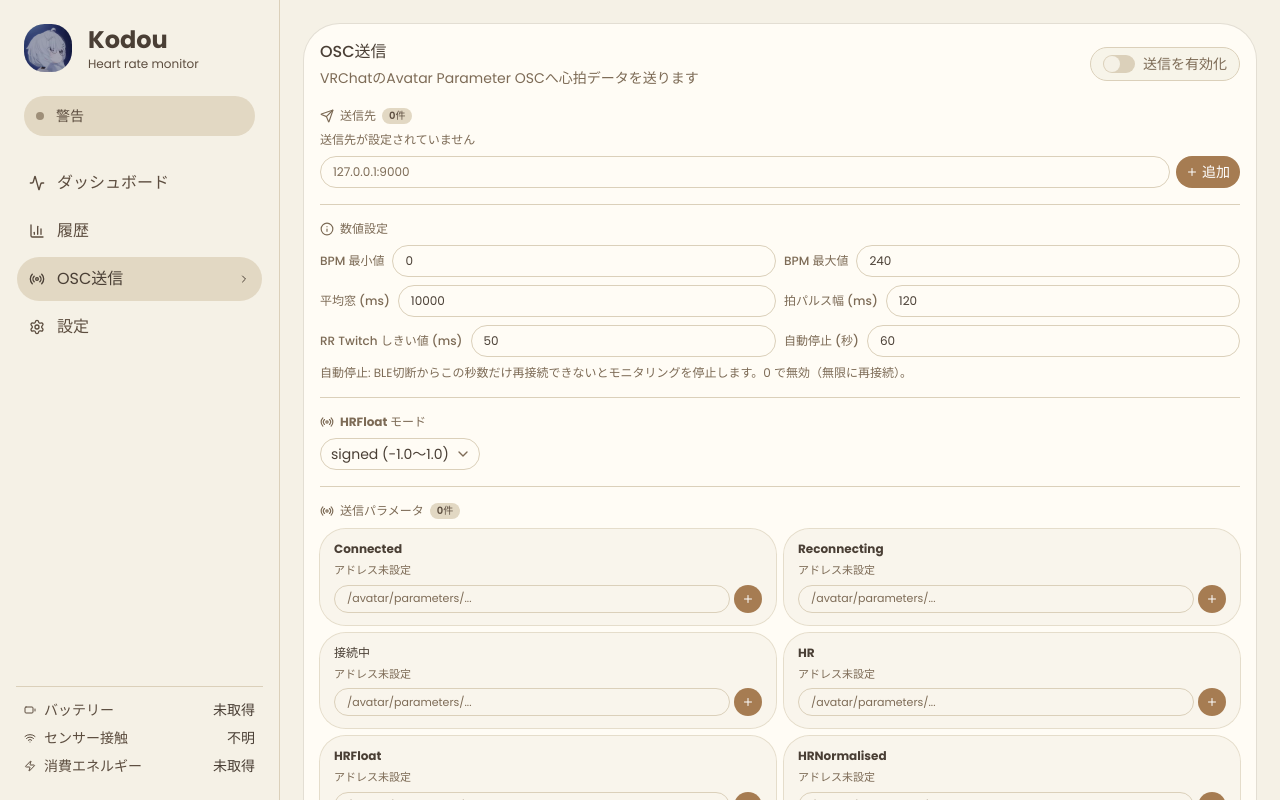
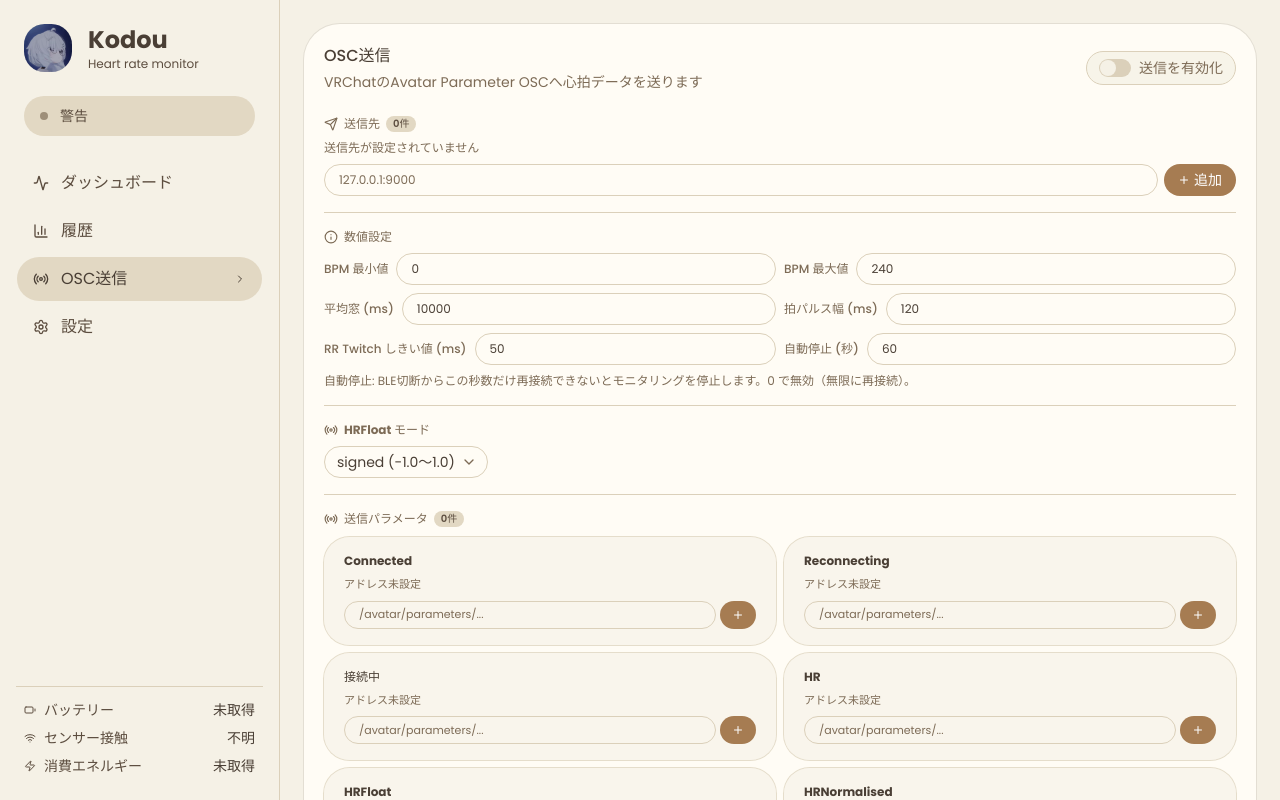
Before and after one commit to Nlkomaru/kodou, a React (Vite) app in the folder app/: page /#/top in a window 1280 px wide. Both pictures are taken after a click on the button "OSC送信". Built offline with nearby package versions, Linux system fonts and the light colour scheme.

Commit message:
💄 Align component padding with the theme radius and fix Select interaction (#27)

```diff
--- a/app/src/components/hr-chart-panel/hr-chart-panel.tsx
+++ b/app/src/components/hr-chart-panel/hr-chart-panel.tsx
@@ -176,7 +176,7 @@ export function HrChartPanel({
   );
 
   return (
-    <div className="flex min-w-0 flex-col rounded-xl bg-background p-4">
+    <div className="flex min-w-0 flex-col rounded-xl bg-background p-6">
       <Button
         type="button"
         variant="ghost"
--- a/app/src/components/osc-panel/osc-panel.tsx
+++ b/app/src/components/osc-panel/osc-panel.tsx
@@ -189,7 +189,7 @@ export function OscPanel() {
             <button
               type="button"
               onClick={handleAddTarget}
-              className="inline-flex shrink-0 items-center gap-1 rounded-md bg-primary px-2.5 py-1 text-xs font-bold text-primary-foreground hover:bg-primary/90"
+              className="inline-flex shrink-0 items-center gap-1 rounded-md bg-primary px-3.5 py-1 text-xs font-bold text-primary-foreground hover:bg-primary/90"
             >
               <Plus className="size-3" />
               追加
@@ -295,7 +295,7 @@ export function OscPanel() {
               return (
                 <div
                   key={meta.key}
-                  className="flex flex-col gap-1.5 rounded-lg bg-muted/30 px-3.5 py-3 ring-1 ring-border/70"
+                  className="flex flex-col gap-2 rounded-lg bg-muted/30 px-5 py-4 ring-1 ring-border/70"
                 >
                   <div className="flex items-center justify-between gap-1">
                     <span className="text-xs font-bold">{meta.label}</span>
@@ -335,7 +335,7 @@ export function OscPanel() {
                     <button
                       type="button"
                       onClick={() => handleAddAddress(meta.key)}
-                      className="inline-flex shrink-0 items-center justify-center rounded-md bg-primary px-2 text-[11px] font-bold text-primary-foreground hover:bg-primary/90"
+                      className="inline-flex shrink-0 items-center justify-center rounded-md bg-primary px-3 text-[11px] font-bold text-primary-foreground hover:bg-primary/90"
                     >
                       <Plus className="size-3" />
                     </button>
--- a/app/src/components/recording-list/recording-list.tsx
+++ b/app/src/components/recording-list/recording-list.tsx
@@ -65,7 +65,7 @@ function RecordingRow({ recording, isRecording, onReveal }: RecordingRowProps) {
   const { summary } = recording;
 
   return (
-    <li className="flex items-center gap-3 rounded-xl bg-muted/40 px-4 py-3">
+    <li className="flex items-center gap-3 rounded-xl bg-muted/40 px-6 py-4">
       <FileText className="size-4 shrink-0 text-muted-foreground" aria-hidden="true" />
       <div className="flex min-w-0 flex-col gap-0.5">
         <span className="truncate text-sm font-medium text-secondary-foreground">
--- a/app/src/components/sidebar/sidebar.tsx
+++ b/app/src/components/sidebar/sidebar.tsx
@@ -81,7 +81,7 @@ export function Sidebar({
             const fgClass = isConnected ? "text-status-connected-fg" : "text-secondary-foreground";
             return (
               <div
-                className={`flex h-10 w-full items-center gap-3 rounded-lg px-3 py-2 ${bgClass}`}
+                className={`flex h-10 w-full items-center gap-3 rounded-lg px-4 py-2 ${bgClass}`}
               >
                 <span
                   className={`size-2 rounded-full ${dotClass}`}
@@ -108,7 +108,7 @@ export function Sidebar({
                 onClick={() => onNavigate?.(item.id)}
                 aria-current={isActive ? "page" : undefined}
                 className={
-                  "h-auto w-full justify-start gap-3 px-3 py-2.5 text-base font-medium " +
+                  "h-auto w-full justify-start gap-3 px-4 py-2.5 text-base font-medium " +
                   (isActive
                     ? "bg-secondary text-foreground"
                     : "text-secondary-foreground hover:bg-secondary/50")
--- a/app/src/components/ui/alert.tsx
+++ b/app/src/components/ui/alert.tsx
@@ -4,7 +4,7 @@ import { cva, type VariantProps } from "class-variance-authority"
 import { cn } from "@/lib/utils"
 
 const alertVariants = cva(
-  "group/alert relative grid w-full gap-0.5 rounded-lg border px-2.5 py-2 text-left text-sm has-data-[slot=alert-action]:relative has-data-[slot=alert-action]:pr-18 has-[>svg]:grid-cols-[auto_1fr] has-[>svg]:gap-x-2 *:[svg]:row-span-2 *:[svg]:translate-y-0.5 *:[svg]:text-current *:[svg:not([class*='size-'])]:size-4",
+  "group/alert relative grid w-full gap-0.5 rounded-lg border px-4 py-3 text-left text-sm has-data-[slot=alert-action]:relative has-data-[slot=alert-action]:pr-20 has-[>svg]:grid-cols-[auto_1fr] has-[>svg]:gap-x-2 *:[svg]:row-span-2 *:[svg]:translate-y-0.5 *:[svg]:text-current *:[svg:not([class*='size-'])]:size-4",
   {
     variants: {
       variant: {
@@ -67,7 +67,7 @@ function AlertAction({ className, ...props }: React.ComponentProps<"div">) {
   return (
     <div
       data-slot="alert-action"
-      className={cn("absolute top-2 right-2", className)}
+      className={cn("absolute top-3 right-3", className)}
       {...props}
     />
   )
--- a/app/src/components/ui/button.tsx
+++ b/app/src/components/ui/button.tsx
@@ -22,10 +22,10 @@ const buttonVariants = cva(
       },
       size: {
         default:
-          "h-8 gap-1.5 px-2.5 has-data-[icon=inline-end]:pr-2 has-data-[icon=inline-start]:pl-2",
+          "h-8 gap-1.5 px-3 has-data-[icon=inline-end]:pr-2.5 has-data-[icon=inline-start]:pl-2.5",
         xs: "h-6 gap-1 rounded-[min(var(--radius-md),10px)] px-2 text-xs in-data-[slot=button-group]:rounded-lg has-data-[icon=inline-end]:pr-1.5 has-data-[icon=inline-start]:pl-1.5 [&_svg:not([class*='size-'])]:size-3",
         sm: "h-7 gap-1 rounded-[min(var(--radius-md),12px)] px-2.5 text-[0.8rem] in-data-[slot=button-group]:rounded-lg has-data-[icon=inline-end]:pr-1.5 has-data-[icon=inline-start]:pl-1.5 [&_svg:not([class*='size-'])]:size-3.5",
-        lg: "h-9 gap-1.5 px-2.5 has-data-[icon=inline-end]:pr-2 has-data-[icon=inline-start]:pl-2",
+        lg: "h-9 gap-1.5 px-3.5 has-data-[icon=inline-end]:pr-3 has-data-[icon=inline-start]:pl-3",
         icon: "size-8",
         "icon-xs":
           "size-6 rounded-[min(var(--radius-md),10px)] in-data-[slot=button-group]:rounded-lg [&_svg:not([class*='size-'])]:size-3",
--- a/app/src/components/ui/card.tsx
+++ b/app/src/components/ui/card.tsx
@@ -12,7 +12,7 @@ function Card({
       data-slot="card"
       data-size={size}
       className={cn(
-        "group/card flex flex-col gap-(--card-spacing) overflow-hidden rounded-xl bg-card py-(--card-spacing) text-sm text-card-foreground ring-1 ring-foreground/10 [--card-spacing:--spacing(4)] has-data-[slot=card-footer]:pb-0 has-[>img:first-child]:pt-0 data-[size=sm]:[--card-spacing:--spacing(3)] data-[size=sm]:has-data-[slot=card-footer]:pb-0 *:[img:first-child]:rounded-t-xl *:[img:last-child]:rounded-b-xl",
+        "group/card flex flex-col gap-(--card-spacing) overflow-hidden rounded-xl bg-card py-(--card-spacing) text-sm text-card-foreground ring-1 ring-foreground/10 [--card-spacing:--spacing(5)] has-data-[slot=card-footer]:pb-0 has-[>img:first-child]:pt-0 data-[size=sm]:[--card-spacing:--spacing(4)] data-[size=sm]:has-data-[slot=card-footer]:pb-0 *:[img:first-child]:rounded-t-xl *:[img:last-child]:rounded-b-xl",
         className
       )}
       {...props}
--- a/app/src/components/ui/input.tsx
+++ b/app/src/components/ui/input.tsx
@@ -7,7 +7,7 @@ function Input({ className, type, ...props }: React.ComponentProps<"input">) {
       type={type}
       data-slot="input"
       className={cn(
-        "h-9 w-full min-w-0 rounded-lg border border-input bg-transparent px-3 text-sm outline-none transition-colors placeholder:text-muted-foreground focus-visible:border-ring focus-visible:ring-3 focus-visible:ring-ring/50 disabled:cursor-not-allowed disabled:opacity-50",
+        "h-9 w-full min-w-0 rounded-lg border border-input bg-transparent px-3.5 text-sm outline-none transition-colors placeholder:text-muted-foreground focus-visible:border-ring focus-visible:ring-3 focus-visible:ring-ring/50 disabled:cursor-not-allowed disabled:opacity-50",
         className,
       )}
       {...props}
--- a/app/src/components/ui/select.tsx
+++ b/app/src/components/ui/select.tsx
@@ -17,7 +17,7 @@ function SelectGroup({
   return (
     <SelectPrimitive.Group
       data-slot="select-group"
-      className={cn("scroll-my-1 p-1", className)}
+      className={cn("scroll-my-1.5", className)}
       {...props}
     />
   )
@@ -42,7 +42,10 @@ function SelectTrigger({
       data-slot="select-trigger"
       data-size={size}
       className={cn(
-        "flex w-fit items-center justify-between gap-1.5 rounded-lg border border-input bg-transparent py-2 pr-2 pl-2.5 text-sm whitespace-nowrap transition-colors outline-none select-none focus-visible:border-ring focus-visible:ring-3 focus-visible:ring-ring/50 disabled:cursor-not-allowed disabled:opacity-50 aria-invalid:border-destructive aria-invalid:ring-3 aria-invalid:ring-destructive/20 data-placeholder:text-muted-foreground data-[size=default]:h-8 data-[size=sm]:h-7 data-[size=sm]:rounded-[min(var(--radius-md),10px)] *:data-[slot=select-value]:line-clamp-1 *:data-[slot=select-value]:flex *:data-[slot=select-value]:items-center *:data-[slot=select-value]:gap-1.5 dark:bg-input/30 dark:hover:bg-input/50 dark:aria-invalid:border-destructive/50 dark:aria-invalid:ring-destructive/40 [&_svg]:pointer-events-none [&_svg]:shrink-0 [&_svg:not([class*='size-'])]:size-4",
+        // min-w-0: whitespace-nowrap と flex/grid の min-width:auto が組み合わさると
+        // トリガーが中身の幅まで広がって親をはみ出すため、縮小を許可して
+        // SelectValue の line-clamp-1 で省略させる。
+        "flex w-fit min-w-0 items-center justify-between gap-1.5 rounded-lg border border-input bg-transparent py-2 pr-2.5 pl-3 text-sm whitespace-nowrap transition-colors outline-none select-none hover:bg-muted/50 focus-visible:border-ring focus-visible:ring-3 focus-visible:ring-ring/50 aria-expanded:bg-muted aria-expanded:text-foreground disabled:cursor-not-allowed disabled:opacity-50 aria-invalid:border-destructive aria-invalid:ring-3 aria-invalid:ring-destructive/20 data-placeholder:text-muted-foreground data-[size=default]:h-8 data-[size=sm]:h-7 data-[size=sm]:rounded-[min(var(--radius-md),10px)] data-[size=sm]:pr-2 data-[size=sm]:pl-2.5 *:data-[slot=select-value]:line-clamp-1 *:data-[slot=select-value]:flex *:data-[slot=select-value]:items-center *:data-[slot=select-value]:gap-1.5 dark:bg-input/30 dark:hover:bg-input/50 dark:aria-invalid:border-destructive/50 dark:aria-invalid:ring-destructive/40 [&_svg]:pointer-events-none [&_svg]:shrink-0 [&_svg:not([class*='size-'])]:size-4",
         className
       )}
       {...props}
@@ -58,27 +61,30 @@ function SelectTrigger({
 function SelectContent({
   className,
   children,
-  position = "item-aligned",
-  align = "center",
+  // トリガーの真上に被さる item-aligned は「押した瞬間に画面がワープする」感触になるため、
+  // トリガーの下に開く popper を既定にする。位置調整は sideOffset 一本に統一する
+  // （translate との併用は二重にずれるため使わない）。
+  position = "popper",
+  align = "start",
+  sideOffset = 4,
   ...props
 }: React.ComponentProps<typeof SelectPrimitive.Content>) {
   return (
     <SelectPrimitive.Portal>
       <SelectPrimitive.Content
         data-slot="select-content"
-        data-align-trigger={position === "item-aligned"}
-        className={cn("relative z-50 max-h-(--radix-select-content-available-height) min-w-36 origin-(--radix-select-content-transform-origin) overflow-x-hidden overflow-y-auto rounded-lg bg-popover text-popover-foreground shadow-md ring-1 ring-foreground/10 duration-100 data-[align-trigger=true]:animate-none data-[side=bottom]:slide-in-from-top-2 data-[side=left]:slide-in-from-right-2 data-[side=right]:slide-in-from-left-2 data-[side=top]:slide-in-from-bottom-2 data-open:animate-in data-open:fade-in-0 data-open:zoom-in-95 data-closed:animate-out data-closed:fade-out-0 data-closed:zoom-out-95", position ==="popper"&&"data-[side=bottom]:translate-y-1 data-[side=left]:-translate-x-1 data-[side=right]:translate-x-1 data-[side=top]:-translate-y-1", className )}
+        className={cn("relative z-50 max-h-(--radix-select-content-available-height) min-w-36 origin-(--radix-select-content-transform-origin) overflow-x-hidden overflow-y-auto rounded-lg bg-popover text-popover-foreground shadow-md ring-1 ring-foreground/10 duration-100 data-[side=bottom]:slide-in-from-top-2 data-[side=left]:slide-in-from-right-2 data-[side=right]:slide-in-from-left-2 data-[side=top]:slide-in-from-bottom-2 data-open:animate-in data-open:fade-in-0 data-open:zoom-in-95 data-closed:animate-out data-closed:fade-out-0 data-closed:zoom-out-95", className)}
         position={position}
         align={align}
+        sideOffset={sideOffset}
         {...props}
       >
         <SelectScrollUpButton />
         <SelectPrimitive.Viewport
           data-position={position}
-          className={cn(
-            "data-[position=popper]:h-(--radix-select-trigger-height) data-[position=popper]:w-full data-[position=popper]:min-w-(--radix-select-trigger-width)",
-            position === "popper" && ""
-          )}
+          // 角丸が大きいため、内側に padding を持たせて項目のハイライトが丸角に
+          // 食い込まないようにする。幅はトリガーに合わせる。
+          className="p-1.5 data-[position=popper]:w-full data-[position=popper]:min-w-(--radix-select-trigger-width)"
         >
           {children}
         </SelectPrimitive.Viewport>
@@ -95,7 +101,7 @@ function SelectLabel({
   return (
     <SelectPrimitive.Label
       data-slot="select-label"
-      className={cn("px-1.5 py-1 text-xs text-muted-foreground", className)}
+      className={cn("px-2.5 py-1 text-xs text-muted-foreground", className)}
       {...props}
     />
   )
@@ -110,7 +116,7 @@ function SelectItem({
     <SelectPrimitive.Item
       data-slot="select-item"
       className={cn(
-        "relative flex w-full cursor-default items-center gap-1.5 rounded-md py-1 pr-8 pl-1.5 text-sm outline-hidden select-none focus:bg-accent focus:text-accent-foreground not-data-[variant=destructive]:focus:**:text-accent-foreground data-disabled:pointer-events-none data-disabled:opacity-50 [&_svg]:pointer-events-none [&_svg]:shrink-0 [&_svg:not([class*='size-'])]:size-4 *:[span]:last:flex *:[span]:last:items-center *:[span]:last:gap-2",
+        "relative flex w-full cursor-default items-center gap-1.5 rounded-md py-1.5 pr-8 pl-2.5 text-sm outline-hidden select-none focus:bg-accent focus:text-accent-foreground not-data-[variant=destructive]:focus:**:text-accent-foreground data-disabled:pointer-events-none data-disabled:opacity-50 [&_svg]:pointer-events-none [&_svg]:shrink-0 [&_svg:not([class*='size-'])]:size-4 *:[span]:last:flex *:[span]:last:items-center *:[span]:last:gap-2",
         className
       )}
       {...props}
@@ -132,7 +138,7 @@ function SelectSeparator({
   return (
     <SelectPrimitive.Separator
       data-slot="select-separator"
-      className={cn("pointer-events-none -mx-1 my-1 h-px bg-border", className)}
+      className={cn("pointer-events-none -mx-1.5 my-1.5 h-px bg-border", className)}
       {...props}
     />
   )
```
Also changed, not shown: 1 other file (tests, documents, lock files or other folders).
